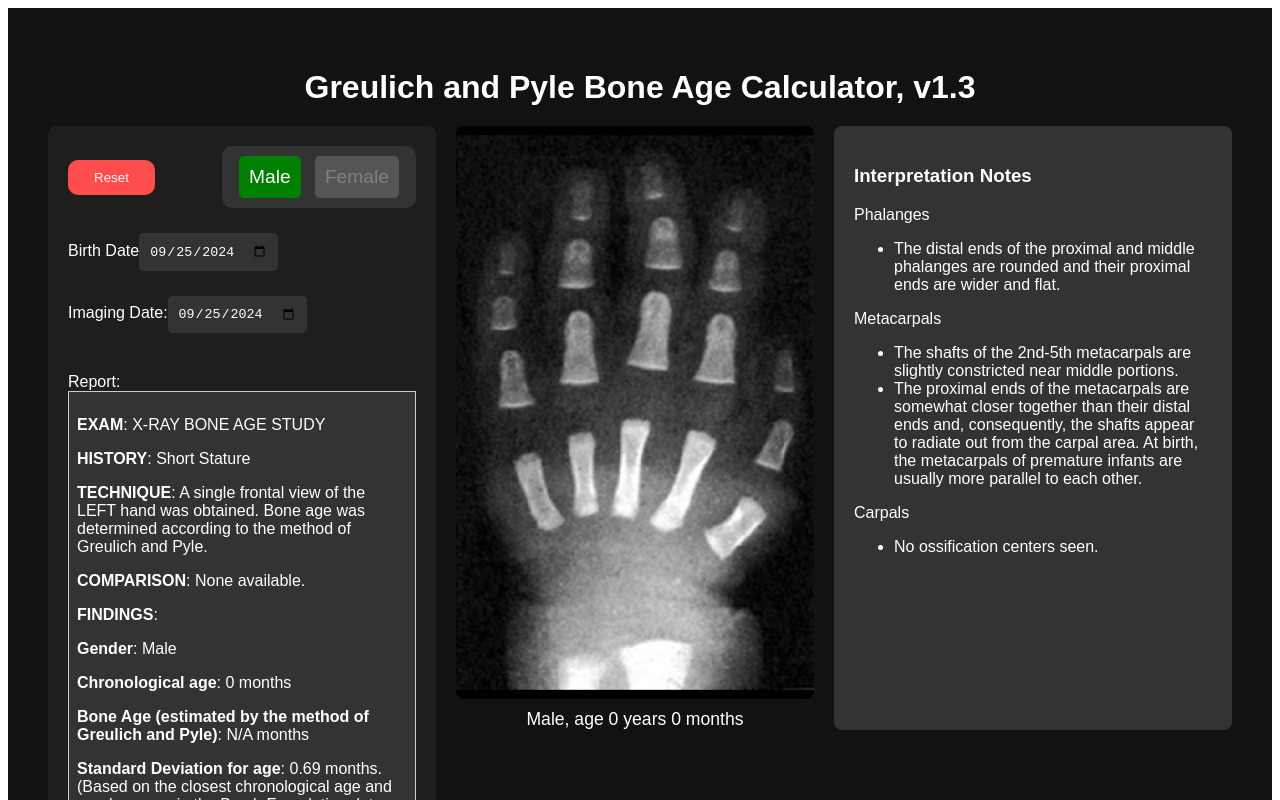
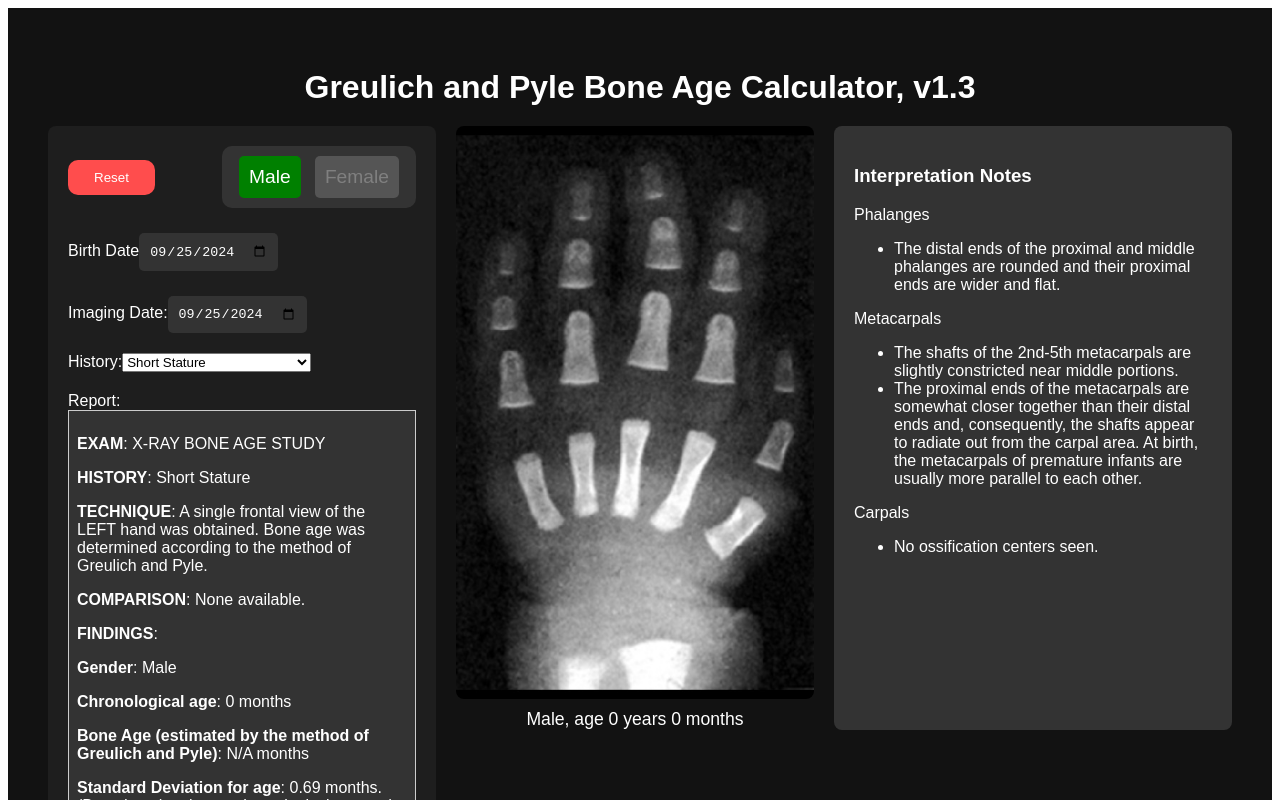
Before and after one commit to dfnr2/bone-age-app, a Vue app: page / in a window 1280 px wide. Shown: the top 800 px of the page. Built offline with nearby package versions, Linux system fonts and the light colour scheme.

Commit message:
Add clinical history menu
- default to short stature
- provide common options
- allow custom history

```diff
--- a/package.json
+++ b/package.json
@@ -11,6 +11,7 @@
     "@vue/cli-service": "^5.0.8",
     "@vue/compiler-sfc": "^3.5.8",
     "core-js": "^3.8.3",
+    "debounce": "^2.1.1",
     "dompurify": "^3.1.7",
     "marked": "^14.1.2",
     "remove-markdown": "^0.5.5",
--- a/src/components/ClinicalPanel.vue
+++ b/src/components/ClinicalPanel.vue
@@ -35,6 +35,28 @@
       <input type="date" v-model="imagingDate" @change="updateReport" />
     </div>
 
+    <!-- History Selector Dropdown -->
+    <div class="form-group">
+      <label for="history-select">History:</label>
+      <select id="history-select" v-model="selectedHistory" @change="handleHistoryChange">
+        <option v-for="option in historyOptions" :key="option" :value="option">
+          {{ option }}
+        </option>
+      </select>
+    </div>
+
+    <!-- Custom History Input (Visible Only When "Custom" is Selected) -->
+    <div class="form-group" v-if="selectedHistory === 'Custom'">
+      <label for="custom-history">Enter Custom History:</label>
+      <input
+        type="text"
+        id="custom-history"
+        v-model="customHistory"
+        @input="updateReportDebounced"
+        placeholder="Type your custom history here"
+      />
+    </div>
+
     <!-- Report Section -->
     <div class="report-section">
       <label for="report">Report:</label>
@@ -59,7 +81,7 @@ import DOMPurify from 'dompurify';
 import { getStandardDeviation } from '@/data/BrushFoundationData.js';
 import { useToast } from 'vue-toastification';
 import removeMarkdown from 'remove-markdown'; // Import the remove-markdown package
-
+import debounce from 'lodash.debounce';
 export default {
   name: 'ClinicalPanel',
   props: {
@@ -77,6 +99,19 @@ export default {
     const selectedGender = ref('male');
     const birthDate = ref(getLocalDate());
     const imagingDate = ref(getLocalDate());
+
+    const historyOptions = ref([
+      'Short Stature',
+      'Precocious Puberty',
+      'Hyperpituitarism',
+      'Growth Hormone Deficiency',
+      'Turner Syndrome',
+      'Chronic Illness',
+      'Custom', // Option to allow custom input
+    ]);
+
+    const selectedHistory = ref(historyOptions.value[0]); // Default to the first option
+    const customHistory = ref(''); // Holds the custom history input
 
     // Helper Function to Get Today's Date in YYYY-MM-DD Format
     function getLocalDate() {
@@ -108,7 +143,7 @@ export default {
     // Method to Set Gender and Update Report
     const setGender = (gender) => {
       selectedGender.value = gender;
-      updateReport();
+      updateReport.debounced();
     };
 
     // Method to Emit Updated Report Data to Parent
@@ -121,20 +156,34 @@ export default {
       });
     };
 
-    // Method to Reset Dates to Default Values
+    // Debounced Update Report to Optimize Performance
+    const updateReportDebounced = debounce(updateReport, 300);
+
+    // Method to Reset Dates and History to Default Values
     const resetDates = () => {
       birthDate.value = getLocalDate(); // Reset birth date to today's date
       imagingDate.value = getLocalDate(); // Reset imaging date to today's date
-      updateReport(); // Emit updated report
+      selectedHistory.value = historyOptions.value[0]; // Reset history to default
+      customHistory.value = ''; // Reset custom history
+      updateReportDebounced(); // Emit updated report
+    };
+
+    // Handle History Selection Change
+    const handleHistoryChange = () => {
+      if (selectedHistory.value !== 'Custom') {
+        customHistory.value = ''; // Clear custom history if not in use
+        updateReportDebounced();
+      }
+      // If 'Custom' is selected, wait for user input to update the report
     };
 
     // Watchers to Reactively Emit Report Updates When Dates Change
     watch(birthDate, () => {
-      updateReport();
+      updateReportDebounced();
     });
 
     watch(imagingDate, () => {
-      updateReport();
+      updateReportDebounced();
     });
 
     // Watcher for boneAge Prop Changes
@@ -147,14 +196,22 @@ export default {
 
     // Create the report markdown
     const reportMarkdown = computed(() => {
+      const genderCapitalized = selectedGender.value.charAt(0).toUpperCase() + selectedGender.value.slice(1);
+      const boneAgeMonths = props.boneAge || 'N/A';
+
       let stdDevForAge = 'N/A';
       let twoStdDev = 'N/A';
       let lowerRange = 'N/A';
       let upperRange = 'N/A';
       let conclusion = 'N/A';
+      let reportedHistory = selectedHistory.value;
 
-      const genderCapitalized = selectedGender.value.charAt(0).toUpperCase() + selectedGender.value.slice(1);
-      const boneAgeMonths = props.boneAge || 'N/A';
+      if ('Custom' === selectedHistory.value ) {
+        reportedHistory = customHistory.value;
+      }
+      console.log('selected Hist: ', selectedHistory.value);
+      console.log('custom Hist: ', customHistory.value);
+      console.log('reported Hist: ', reportedHistory);
 
       if (ageInMonths.value !== 'N/A' && selectedGender.value) {
         stdDevForAge = getStandardDeviation(selectedGender.value, ageInMonths.value);
@@ -190,7 +247,7 @@ export default {
 
       const clinicalReport = `**EXAM**: X-RAY BONE AGE STUDY
 
-**HISTORY**: Short Stature
+**HISTORY**: ${reportedHistory || "None Provided"}
 
 **TECHNIQUE**: A single frontal view of the LEFT hand was obtained. Bone age was determined according to the method of Greulich and Pyle.
 
@@ -252,6 +309,10 @@ _End of report_
       renderedReport,
       copyReportToClipboard,
       copyButtonText,
+      handleHistoryChange,
+      selectedHistory,
+      customHistory,
+      historyOptions,
     };
   },
 };
```
Also changed, not shown: 1 other file (tests, documents, lock files or other folders).
